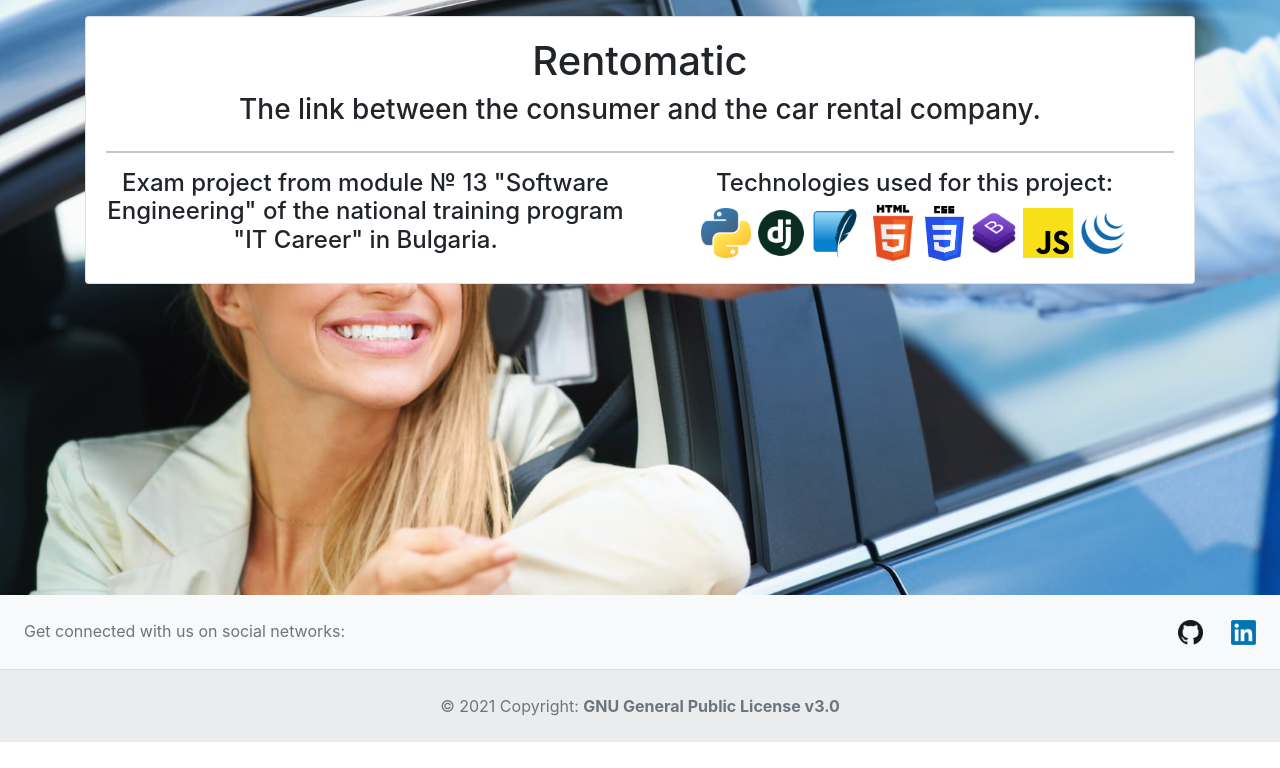
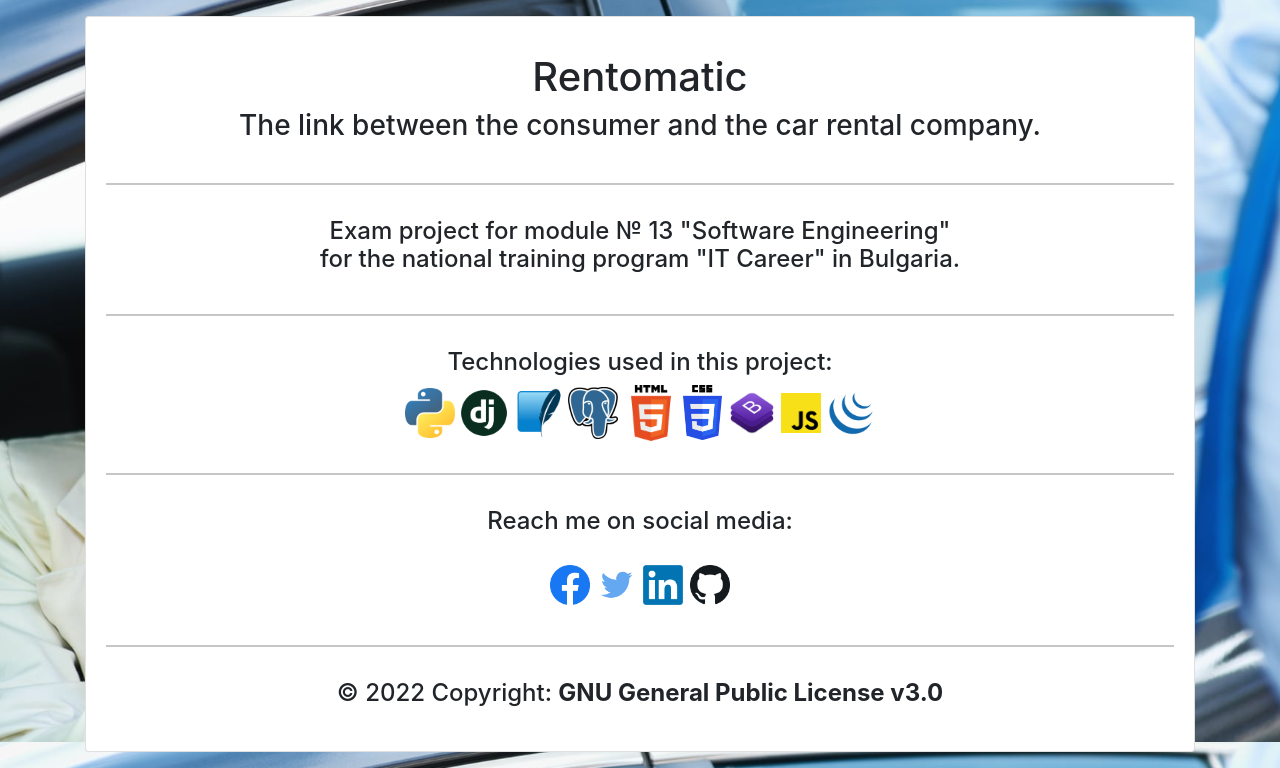
Before and after one commit to mmanchev23/rentomatic, a Django app: template app/templates/app/index.html in a window 1280 px wide. Shown: the part 58-826 px from the top of the page. Before the commit the page ends 800 px from the top, so only its background shows below. Run offline with Django 4.2, Linux system fonts and the light colour scheme; the template is opened without the code that fills it, so the values that code supplies are empty; some libraries are stand-ins or nearby versions.

Commit message:
Fixed some bugs ...

```diff
--- a/app/templates/app/index.html
+++ b/app/templates/app/index.html
@@ -8,27 +8,48 @@
             <div class="col text-center">
                 <div class="card mb-3">
                     <div class="card-body">
-                        <div class="row">
-                            <div class="col">
+                        <div class="row p-3">
                             <h1>Rentomatic</h1>
                             <h3>The link between the consumer and the car rental company.</h3>
                         </div>
+                        <hr>
+                        <div class="row p-3">
+                            <h4>Exam project for module № 13 "Software Engineering" <br> for the national training program "IT Career" in Bulgaria.</h4>
                         </div>
                         <hr>
-                        <div class="row">
-                            <div class="col">
-                                <h4>Exam project from module № 13 "Software Engineering" of the national training program "IT Career" in Bulgaria.</h4>
-                            </div>
-                            <div class="col">
-                                <h4>Technologies used for this project:</h4>
+                        <div class="p-3">
+                            <h4>Technologies used in this project:</h4>
                             <img src="{% static 'images/python3.png' %}" alt="Python 3" width="50">
                             <img src="{% static 'images/django.png' %}" alt="Django" width="50">
                             <img src="{% static 'images/sqlite3.png' %}" alt="SQLite 3" width="50">
+                            <img src="{% static 'images/postgresql.png' %}" alt="PostgreSQL" width="50">
                             <img src="{% static 'images/html5.png' %}" alt="HTML 5" width="56">
                             <img src="{% static 'images/css3.png' %}" alt="CSS 3" width="39">
                             <img src="{% static 'images/bootstrap.png' %}" alt="Bootstrap" width="50">
-                                <img src="{% static 'images/javascript.png' %}" alt="Javascript" width="50">
+                            <img src="{% static 'images/javascript.png' %}" alt="Javascript" width="40">
                             <img src="{% static 'images/jquery.png' %}" alt="JQuery" width="50">
+                        </div>
+                        <hr>
+                        <div class="row p-3">
+                            <div class="text-center">
+                                <h4>
+                                    Reach me on social media:
+                                    <br>
+                                    <br>
+                                    <a target="_blank" href="https://www.facebook.com/mmanchev23/"><img src="{% static 'images/facebook.png' %}" alt="Facebook" width="40"></a>
+                                    <a target="_blank" href="https://twitter.com/MartinManchev8"><img src="{% static 'images/twitter.png' %}" alt="Twitter" width="40"></a>
+                                    <a target="_blank" href="https://www.linkedin.com/in/martin-manchev/"><img src="{% static 'images/linkedin.png' %}" alt="LinkedIn" width="40"></a>
+                                    <a target="_blank" href="https://github.com/mmanchev23"><img src="{% static 'images/github.png' %}" alt="Github" width="40"></a>
+                                </h4>
+                            </div>
+                        </div>
+                        <hr>
+                        <div class="row p-3">
+                            <div class="text-center">
+                                <h4>
+                                    © 2022 Copyright:
+                                    <a class="text-reset fw-bold" target="_blank" href="https://github.com/mmanchev23/Rentomatic/blob/master/LICENSE">GNU General Public License v3.0</a>
+                                </h4>
                             </div>
                         </div>
                     </div>
--- a/app/templates/app/layout.html
+++ b/app/templates/app/layout.html
@@ -58,39 +58,7 @@
 
         {% include "app/sign_out.html" %}
 
-        <!-- <footer class="bg-dark text-center text-lg-start" id="footer">
-            <div class="p-2">
-                <div class="row">
-                    <div class="col text-left">
-                        <a target="_blank" href="https://github.com/mmanchev23/Rentomatic/blob/master/LICENSE">GNU General Public License v3.0</a>
-                    </div>
-                    <div class="col text-right">
-                        <a target="_blank" href="https://github.com/mmanchev23/"><img src="{% static 'images/github.png' %}" alt="GitHub" width="25"></a>
-                        <a target="_blank" href="https://www.linkedin.com/in/martin-manchev/"><img src="{% static 'images/linkedin.png' %}" alt="LinkedIn" width="25"></a>
-                    </div>
-                </div>
-            </div>
-        </footer> -->
-
         <footer class="text-center text-lg-start bg-light text-muted" id="footer">
-            <section class="d-flex justify-content-center justify-content-lg-between p-4 border-bottom" >
-              <div class="me-5 d-none d-lg-block">
-                <span>Get connected with us on social networks:</span>
-              </div>
-              <div>
-                <a href="" class="me-4 text-reset">
-                    <a target="_blank" href="https://github.com/mmanchev23/"><img src="{% static 'images/github.png' %}" alt="GitHub" width="25"></a>
-                </a>
-                <a href="" class="me-4 text-reset">
-                    <a target="_blank" href="https://www.linkedin.com/in/martin-manchev/"><img src="{% static 'images/linkedin.png' %}" alt="LinkedIn" width="25"></a>
-                </a>
-              </div>
-            </section>
-
-            <div class="text-center p-4" style="background-color: rgba(0, 0, 0, 0.05);">
-              © 2021 Copyright:
-              <a class="text-reset fw-bold" target="_blank" href="https://github.com/mmanchev23/Rentomatic/blob/master/LICENSE">GNU General Public License v3.0</a>
-            </div>
           </footer>
 
         <script>
--- a/app/templates/app/navbar.html
+++ b/app/templates/app/navbar.html
@@ -1,7 +1,7 @@
 {% load static %}
 
 <nav class="navbar navbar-expand-lg navbar-dark bg-dark">
-    <div class="container-fluid">
+  <div class="container-fluid justify-content-center">
     <div class="mx-auto order-0">
       <a class="navbar-brand" id="logo" href="{% url 'index' %}"><i class="fa fa-key"></i> Rentomatic</a>
       <button class="navbar-toggler" type="button" data-bs-toggle="collapse" data-bs-target="#navbarNavDropdown" aria-controls="navbarNavDropdown" aria-expanded="false" aria-label="Toggle navigation">
--- a/app/urls.py
+++ b/app/urls.py
@@ -10,6 +10,9 @@ urlpatterns = [
 
     # Index Route
     path("", index, name="index"),
+
+    # About Route
+    path("about/", about, name="about"),
 
     # Admin Route
     path("admin/", admin.site.urls, name="admin"),
--- a/app/views.py
+++ b/app/views.py
@@ -38,6 +38,9 @@ class TwitterConnect(SocialConnectView):
 
 def index(request):
     return render(request, "app/index.html")
+
+def about(request):
+    return render(request, "app/about.html")
 
 def sign_up(request):
     return render(request, "app/sign_up.html")
```
Also changed, not shown: app/templates/app/about.html (added, +31 -0 lines), static/images/facebook.png (added), static/images/postgresql.png (added), static/images/twitter.png (added), 2 other files. Lines whose indentation alone changed are shown as unchanged.
